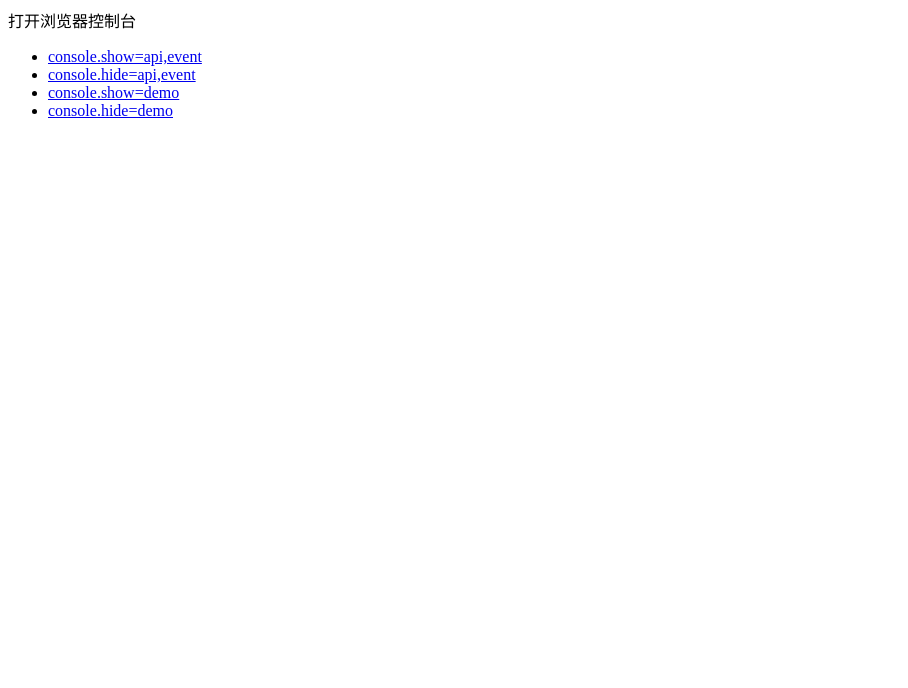
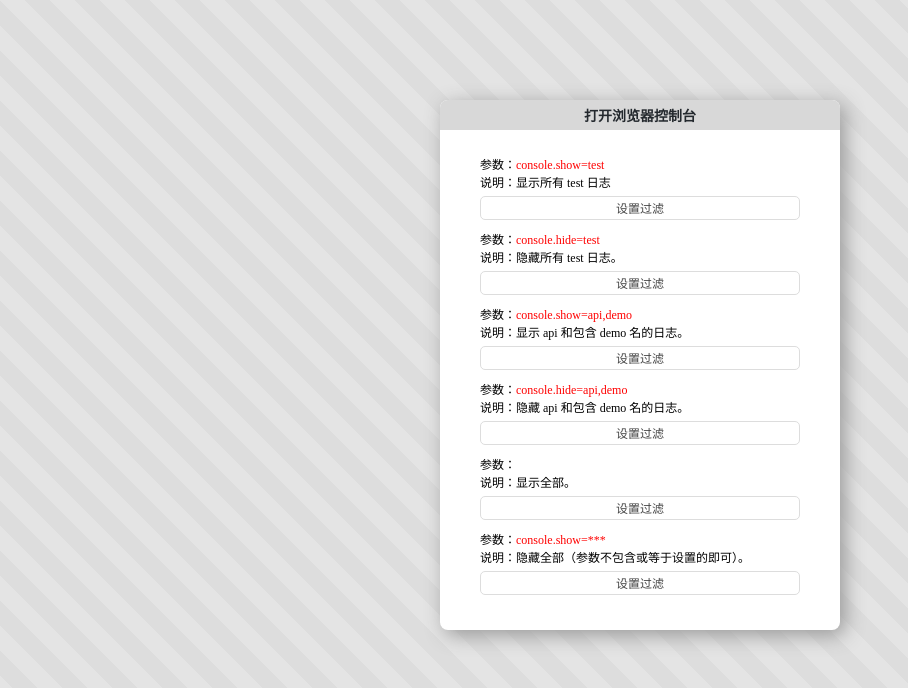
Before and after one commit to pangxieju/consoleshow, a website: page index.html in a window 1280 px wide. Shown: the whole page, without its empty margins (0-908 px from the left). Drawn offline with Linux system fonts and the light colour scheme.

Commit message:
Update demo

```diff
--- a/index.html
+++ b/index.html
@@ -6,15 +6,76 @@
   <meta name="viewport" content="width=device-width, initial-scale=1.0">
   <meta http-equiv="X-UA-Compatible" content="ie=edge">
   <title>consoleShow - demo</title>
+  <style>
+    body, h3, ul, li, p{
+      padding: 0;
+      margin: 0;
+      font-size: 12px;
+    }
+    body {
+      background-size: 50px 50px; /* 控制条纹的大小 */
+      background-color: #ddd;
+      background-image: linear-gradient(45deg, rgba(255, 255, 255, .2) 25%, transparent 25%,
+                        transparent 50%, rgba(255, 255, 255, .2) 50%, rgba(255, 255, 255, .2) 75%,
+                        transparent 75%, transparent);
+    }
+    .bg {
+      position: fixed;
+      width: 400px;
+      top: 40%;
+      left: 50%;
+      margin: -220px 0 0 -200px;
+      border-radius: 8px;
+      background-color: #fff;
+      box-shadow: 5px 5px 20px #999;
+    }
+    h3 {
+      padding: 5px;
+      border-radius: 8px 8px 0 0;
+      font-size: 14px;
+      text-align: center;
+      background-color: #d8d8d8;
+      color: #24292e;
+    }
+    ul {
+      padding: 25px 40px;
+      border-radius:0 0 8px 8px;
+    }
+    li {
+      list-style: none;
+      margin-bottom: 10px;
+    }
+    a {
+      margin-top: 5px;
+      padding: 2px 20px;
+      display: block;
+      border: 1px solid #ddd;
+      border-radius: 5px;
+      color: #444;
+      text-align: center;
+      text-decoration: none;
+    }
+    a:active {
+      background-color:#0366d6;
+      border-color: #0366d6;
+      color: #fff;
+    }
+    span {
+      color: #f00;
+    }
+  </style>
 </head>
 
 <body>
-  打开浏览器控制台
-  <ul id="test"></ul>
-
+  <div class="bg">
+    <h3>打开浏览器控制台</h3>
+    <ul id="test"></ul>
+  </div>
 <script src="consoleShow.js"></script>
 <script>
-  window.consoleShow.config();
+  window.consoleShow.config({
+    clear: true
+  });
 
    // test 为扩展命令名
   console.test('This is test 1.');
@@ -39,10 +100,6 @@
   console.event('This is event 1.');
 
   console.block('This is block 1.');
-
-  console.color('This is color.');
-
-  console.color('This is color.', "#f00");
 
   console.plus({
     "name": "demo1",
@@ -71,23 +128,59 @@
     "name": "demo3",
     "content": function() {
       console.log("This is demo 3");
+
+      console.color('This is color.');
       console.color('This is color.', "#f00");
+
       console.event('This is event 1.');
     }
   });
 
   var testLink = [
-    "console.show=api,event",
-    "console.hide=api,event",
-    "console.show=demo",
-    "console.hide=demo"
+    {
+      param: "console.show=test",
+      explain: "显示所有 test 日志"
+    },
+    {
+      param: "console.hide=test",
+      explain: "隐藏所有 test 日志。"
+    },
+    {
+      param: "console.show=api,demo",
+      explain: "显示 api 和包含 demo 名的日志。"
+    },
+    {
+      param: "console.hide=api,demo",
+      explain: "隐藏 api 和包含 demo 名的日志。"
+    },
+    {
+      param: "",
+      explain: "显示全部。"
+    },
+    {
+      param: "console.show=***",
+      explain: "隐藏全部（参数不包含或等于设置的即可）。"
+    }
+
   ];
 
   var url = window.location.origin + window.location.pathname;
   var html = "";
 
   for (var i = 0; i < testLink.length; i++) {
-    html += '<li><a href="' + url + '?' + testLink[i] + '">' + testLink[i] + '</a></li>';
+    html += '<li>' +
+      '<p> 参数：' +
+        '<span>' +
+          testLink[i].param +
+        '</span>' +
+      '</p>' +
+      '<p> 说明：' +
+          (testLink[i].explain || '空') +
+      '</p>' +
+      '<a href="' + url + '?' + testLink[i].param + '">' +
+          '设置过滤' +
+      '</a>' +
+    '</li>';
   }
 
   document.getElementById('test').innerHTML = html;
```
Also changed, not shown: README.md, img/demo.gif (added).
